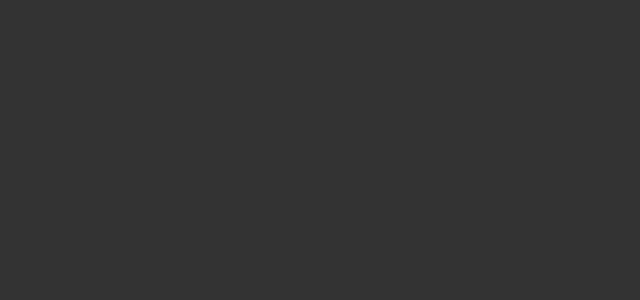
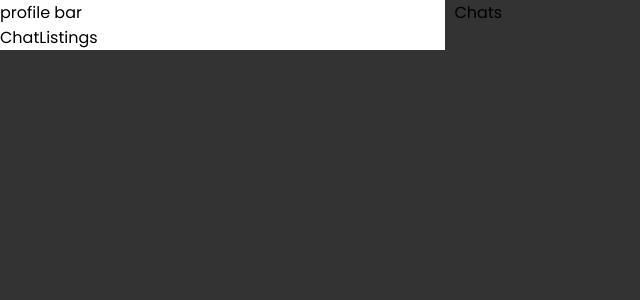
Before and after one commit to RayanBallout/chat-app, a React (Create React App) app: page /chats in a window 1280 px wide. Before the commit this address had no page. Shown: the top 300 px of the page, without its empty margins (0-640 px from the left). Built offline with nearby package versions, Linux system fonts and the light colour scheme.

Commit message:
Discecting the chats

```diff
--- a/public/index.html
+++ b/public/index.html
@@ -24,7 +24,7 @@
       work correctly both with client-side routing and a non-root public URL.
       Learn how to configure a non-root public URL by running `npm run build`.
     -->
-    <title>React App</title>
+		<title>Chat App</title>
 	</head>
 	<body>
 		<noscript>You need to enable JavaScript to run this app.</noscript>
@@ -38,6 +38,5 @@
 
       To begin the development, run `npm start` or `yarn start`.
       To create a production bundle, use `npm run build` or `yarn build`.
-    -->
-  </body>
+    --></body>
 </html>
--- a/src/App.js
+++ b/src/App.js
@@ -4,6 +4,7 @@ import { BrowserRouter, Routes, Route } from "react-router-dom"
 
 import Login from "./components/Login"
 import Register from "./components/register"
+import ChatComponent from "./components/ChatComponent"
 
 function App() {
 	return (
@@ -12,6 +13,7 @@ function App() {
 				<Routes>
 					<Route path="/" element={<Login />} />
 					<Route path="/register" element={<Register />} />
+					<Route path="/chats" element={<ChatComponent />} />
 				</Routes>
 			</BrowserRouter>
 		</div>
--- /dev/null
+++ b/src/components/ChatComponent/ChatComponent.css
@@ -0,0 +1,5 @@
+.chat-container {
+	display: flex;
+	justify-content: space-between;
+	gap: 10px;
+}
--- /dev/null
+++ b/src/components/ChatComponent/index.js
@@ -0,0 +1,14 @@
+import React from "react"
+import ChatListings from "../ChatListings"
+import ChatModule from "../ChatModule"
+import "./ChatComponent.css"
+const ChatComponent = () => {
+	return (
+		<div className="chat-container">
+			<ChatListings />
+			<ChatModule />
+		</div>
+	)
+}
+
+export default ChatComponent
--- /dev/null
+++ b/src/components/ChatListings/chatListings.css
@@ -0,0 +1,4 @@
+.chat-listings-container {
+	width: 35%;
+	background-color: white;
+}
--- /dev/null
+++ b/src/components/ChatListings/index.js
@@ -0,0 +1,14 @@
+import React from "react"
+import ProfileBar from "../ProfileBar"
+import "./chatListings.css"
+
+const ChatListings = () => {
+	return (
+		<div className="chat-listings-container">
+			<ProfileBar />
+			ChatListings
+		</div>
+	)
+}
+
+export default ChatListings
--- /dev/null
+++ b/src/components/ChatModule/chatModule.css
@@ -0,0 +1,3 @@
+.chat-module-container {
+	width: 65%;
+}
--- /dev/null
+++ b/src/components/ChatModule/index.js
@@ -0,0 +1,8 @@
+import React from "react"
+import "./chatModule.css"
+
+const ChatModule = () => {
+	return <div className="chat-module-container">Chats</div>
+}
+
+export default ChatModule
--- /dev/null
+++ b/src/components/ProfileBar/index.js
@@ -0,0 +1,7 @@
+import React from "react"
+
+const ProfileBar = () => {
+	return <div className="profile-bar-container">profile bar</div>
+}
+
+export default ProfileBar
```
Also changed, not shown: src/components/ProfileBar/profileBar.css (added). Lines whose indentation alone changed are shown as unchanged.
